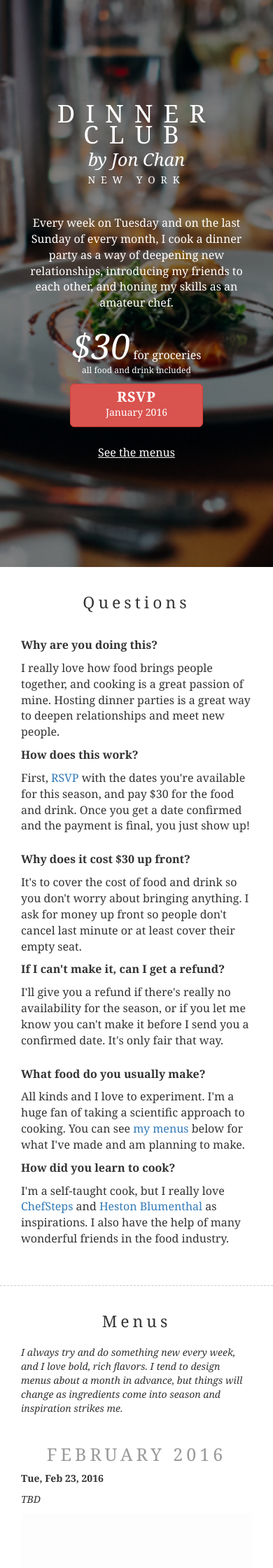
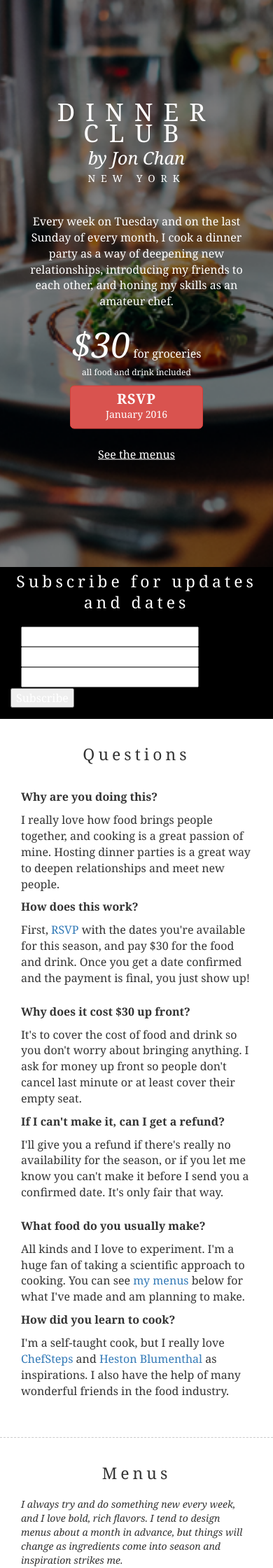
Before and after one commit to JonHMChan/blog, a Jekyll site: the page dinner/index.html, which Jekyll copies as it is, in a window 390 px wide. Shown: the top 2240 px of the page at 70% size. Built offline with Jekyll 4.4.1, drawn with Linux system fonts in a browser that asks for light colours.

Commit message:
Add subscriptions

```diff
--- a/dinner/index.html
+++ b/dinner/index.html
@@ -115,7 +115,7 @@
 			}
 			header .price .subtitle {
 				font-size: 12px;
-				margin-top: -10px;
+				margin-top: -5px;
 			}
 			header a.menus {
 				color: #fff;
@@ -224,11 +224,37 @@
         			<p><a class="btn btn-danger btn-lg" href="/dinner/rsvp"><span>RSVP</span><br/>January 2016</a></p>
         		</div>
         		<p><a class="menus" href="#menus">See the menus</a></p>
-
       		</div>
       	</div>
       </div>
       </header>
+	</div>
+	<div class="email">
+		<div class="wrapper">
+			<!-- Begin MailChimp Signup Form -->
+			<h3>Subscribe for updates and dates</h3>
+			<div id="mc_embed_signup" class="row">
+			<form action="//jonhmchan.us7.list-manage.com/subscribe/post?u=f982afcaf62929c38e8a016a2&amp;id=137949c589" method="post" id="mc-embedded-subscribe-form" name="mc-embedded-subscribe-form" class="validate" target="_blank" novalidate>
+			<div class="mc-field-group col-md-3">
+				<input type="email" value="" name="EMAIL" class="required email" id="mce-EMAIL">
+			</div>
+			<div class="mc-field-group col-md-3">
+				<input type="text" value="" name="FNAME" class="" id="mce-FNAME">
+			</div>
+			<div class="mc-field-group col-md-3">
+				<input type="text" value="" name="LNAME" class="" id="mce-LNAME">
+			</div>
+				<div id="mce-responses" class="col-md-3">
+					<div class="response" id="mce-error-response" style="display:none"></div>
+					<div class="response" id="mce-success-response" style="display:none"></div>
+				</div>    <!-- real people should not fill this in and expect good things - do not remove this or risk form bot signups-->
+			    <div style="position: absolute; left: -5000px;" aria-hidden="true"><input type="text" name="b_f982afcaf62929c38e8a016a2_137949c589" tabindex="-1" value=""></div>
+			    <div class="clear"><input type="submit" value="Subscribe" name="subscribe" id="mc-embedded-subscribe" class="button"></div>
+			    </div>
+			</form>
+			</div>
+			<!--End mc_embed_signup-->
+		</div>
 	</div>
       <section class="faq">
       	<div class="wrapper">
```
Lines whose indentation alone changed are shown as unchanged.
